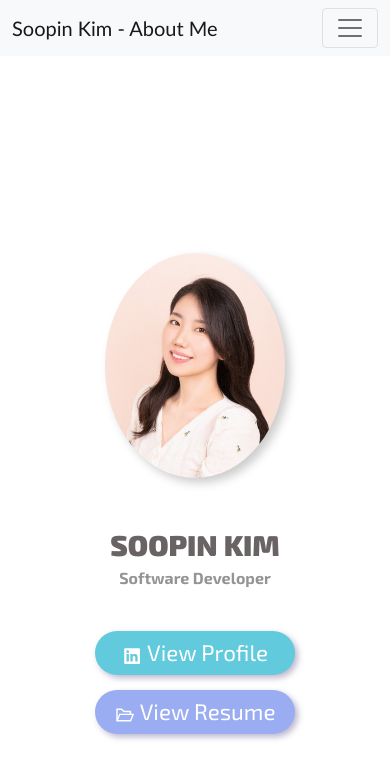
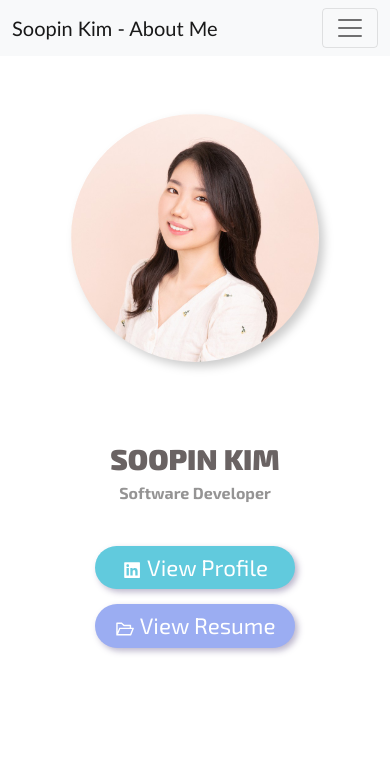
Before and after one commit to elriot/kim_portfolio, a React (Create React App) app: page /#/about in a window 390 px wide. Shown: the top 778 px of the page. Built offline with nearby package versions, Linux system fonts and the light colour scheme.

Commit message:
fix about view for mobile

```diff
--- a/src/pages/AboutPage.css
+++ b/src/pages/AboutPage.css
@@ -14,16 +14,26 @@
     align-items: center;
     padding: 0;
     max-width: 800px;
+    /* height: fit-content !important; for mobile biew */
 }
 
-@media (min-width: 768px) {
+@media (min-width: 1150px) {
     .about-me-container {
         flex-direction: row;
         flex-wrap: wrap;
         gap: 20px;
+        /* height: fit-content !important; */
     }
     .item {
         flex: 1 1 calc(50% - 20px);
+    }
+}
+@media only screen and (max-width: 768px) {
+    .about-me-container {
+        flex-direction: row;
+        flex-wrap: wrap;
+        gap: 20px;
+        height: fit-content !important;
     }
 }
 
@@ -34,7 +44,7 @@
     justify-content: center;
     align-items: center;
     margin: 0;
-    padding: 0;
+    padding: 5%;
 }
 
 .profile-image-container {
@@ -43,6 +53,7 @@
     overflow: hidden;
     margin-top: 5%;
     margin-bottom: 5%;
+    padding: 20px
 }
 
 .profile-image {
--- a/src/pages/common.css
+++ b/src/pages/common.css
@@ -11,6 +11,8 @@
   flex-direction: column;
   margin: auto;
   margin-top: 20px;
+  align-content: center;
+  /* justify-content: center; */
 }
 
 .page-container-height {
```
